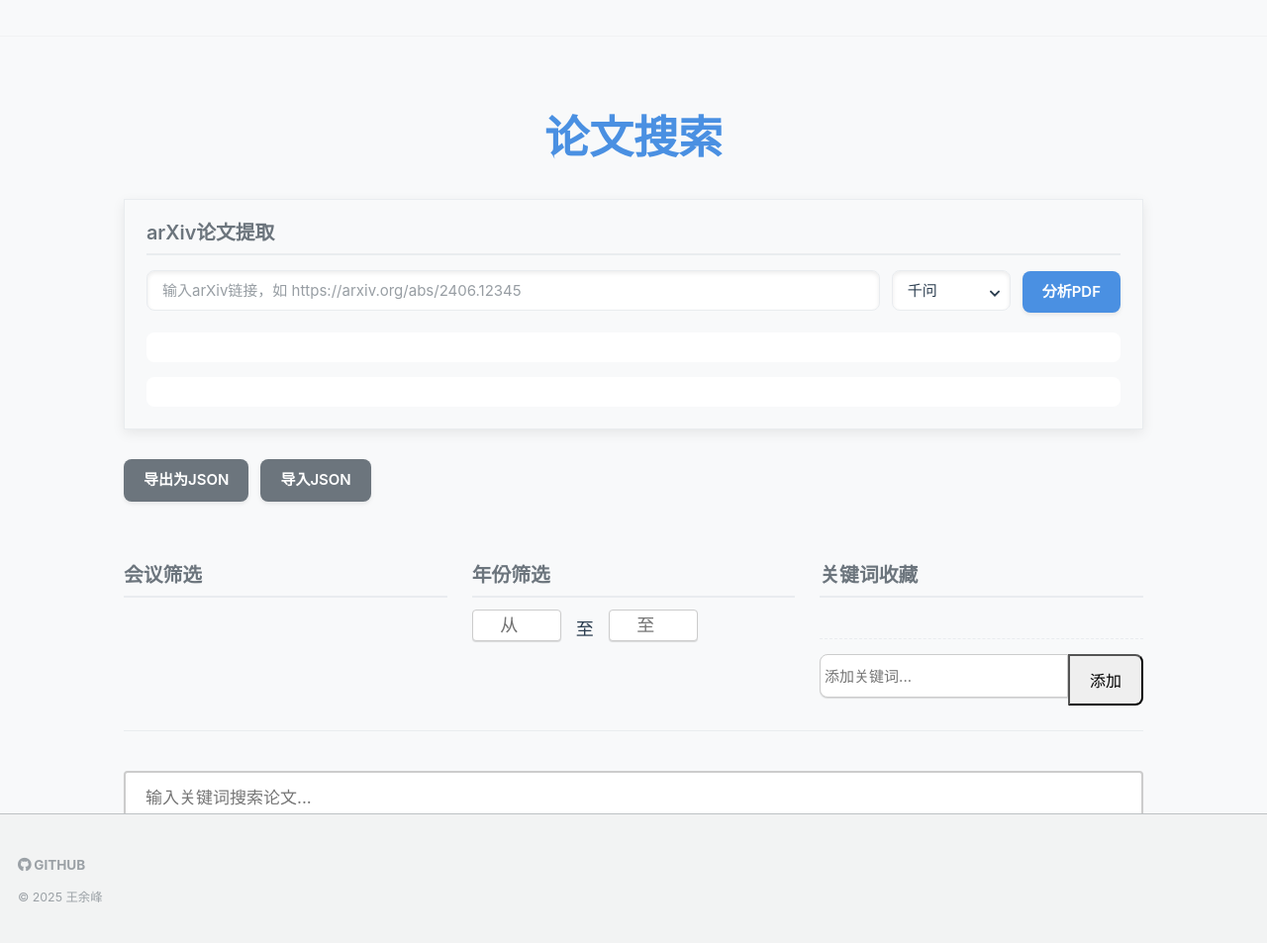
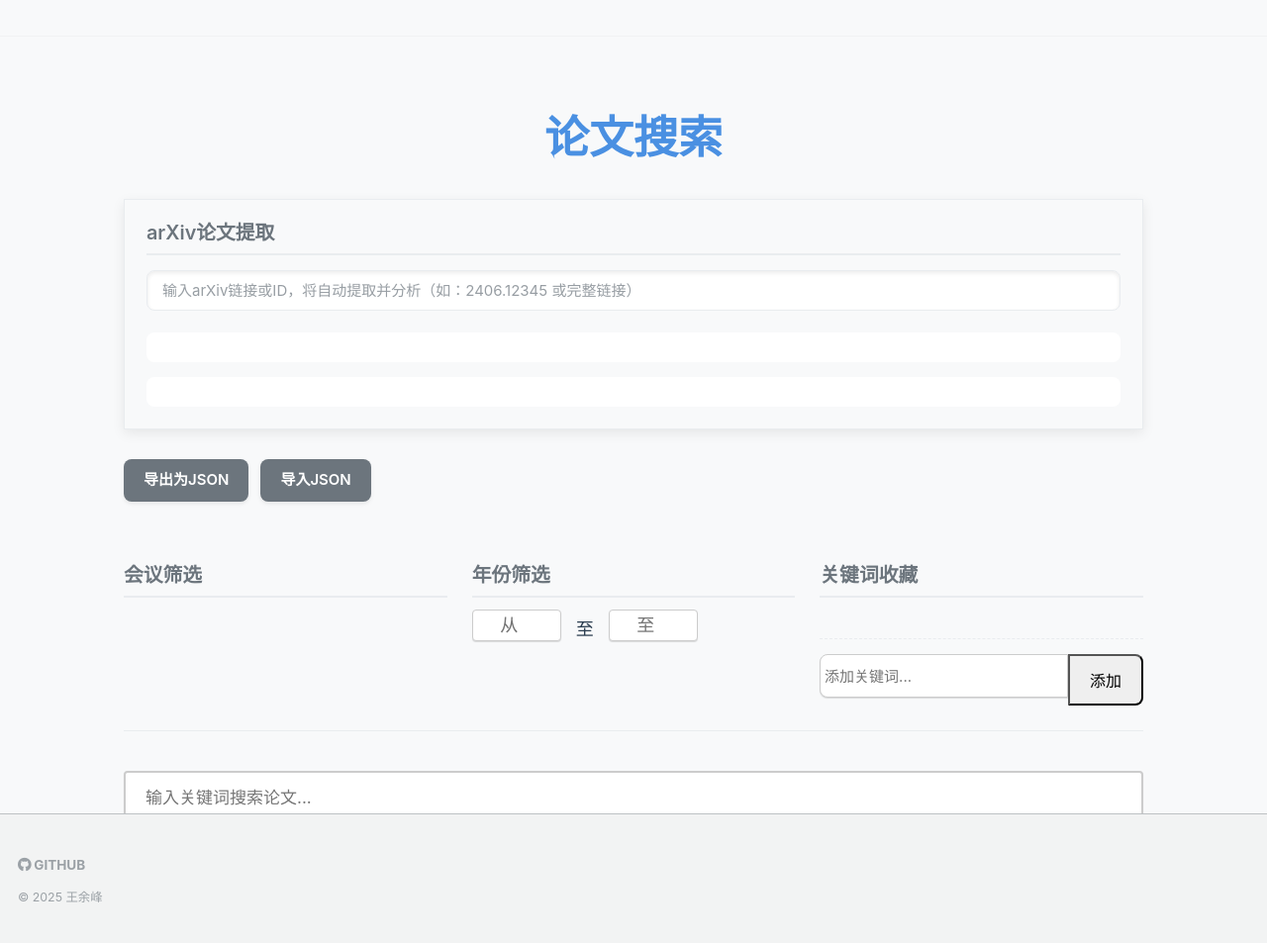
Before and after one commit to CrescentVelvet/crescentvelvet.github.io, a Jekyll site: the page built from _pages/paper_retrieval.html, in a window 1280 px wide. Shown: the whole page at 99% size. Built offline with Jekyll 4.4.1, drawn with Linux system fonts in a browser that asks for light colours.

Commit message:
增加Kimi自动上传论文并分析的功能

```diff
--- a/_pages/paper_retrieval.html
+++ b/_pages/paper_retrieval.html
@@ -511,24 +511,9 @@ layout: default
             <h3 style="margin-top:0;">arXiv论文提取</h3>
             <div class="input-group" style="display:flex;gap:12px;margin-top:15px;align-items:center;">
                 <input type="text" id="arxivInput" class="input-control" style="flex:1"
-                    placeholder="输入arXiv链接，如 https://arxiv.org/abs/2406.12345">
-                <div class="select-wrapper" style="position:relative;min-width:120px;">
-                    <select id="llmSelect" class="input-control" style="width:100%;appearance:none;padding-right:30px;">
-                        <option value="kimi">千问</option>
-                        <option value="moonshot">元宝</option>
-                        <option value="qwen">豆包</option>
-                        <option value="glm">Kimi</option>
-                    </select>
-                    <div style="position:absolute;right:10px;top:50%;transform:translateY(-50%);pointer-events:none;">
-                        <svg width="12" height="12" viewBox="0 0 12 12">
-                            <path d="M2 4L6 8L10 4" stroke="currentColor" fill="none" stroke-width="2" stroke-linecap="round"/>
-                        </svg>
-                    </div>
-                </div>
-                <button id="llmAnalyzeBtn" class="btn btn-primary">分析PDF</button>
+                    placeholder="输入arXiv链接或ID，将自动提取并分析（如：2406.12345 或完整链接）">
             </div>
             <div id="arxivResult" class="result-box" style="margin-top:15px;padding:15px;border-radius:var(--button-radius);background:var(--text-light);"></div>
-            <button id="kimiAnalyzeBtn" class="btn btn-accent" style="margin-top:15px;display:none;">用Kimi分析PDF</button>
             <div id="kimiResult" class="result-box" style="margin-top:15px;padding:15px;border-radius:var(--button-radius);background:var(--text-light);"></div>
         </div>
         <!-- arXiv提取功能结束 -->
@@ -887,10 +905,26 @@ layout: default
                 }
             }
             if (!arxivId) {
-                resultDiv.innerHTML = '<span style="color:#dc3545;">请输入正确的 arXiv 链接或ID</span>';
+                resultDiv.innerHTML = `
+                    <div style="padding: 15px; border-radius: var(--button-radius); background: var(--light-bg);">
+                        <div style="color: var(--accent-color);">⚠️ 请输入正确的 arXiv 链接或ID</div>
+                        <div style="margin-top: 8px; font-size: 0.9em; color: var(--text-secondary);">支持的格式：
+                            <ul style="margin-top: 5px; margin-bottom: 0;">
+                                <li>arXiv ID（如：2406.12345）</li>
+                                <li>完整链接（如：https://arxiv.org/abs/2406.12345）</li>
+                                <li>PDF链接（如：https://arxiv.org/pdf/2406.12345.pdf）</li>
+                            </ul>
+                        </div>
+                    </div>
+                `;
+                document.getElementById('kimiResult').innerHTML = '';
                 return;
             }
-            resultDiv.innerHTML = '正在获取...';
+            resultDiv.innerHTML = `
+                <div style="padding: 15px; border-radius: var(--button-radius); background: var(--light-bg);">
+                    <div style="margin-bottom: 10px;">🔄 正在获取论文信息...</div>
+                </div>
+            `;
             fetch(`https://export.arxiv.org/api/query?id_list=${arxivId}`)
                 .then(res => res.text())
                 .then(xmlStr => {
@@ -898,7 +932,13 @@ layout: default
                     const xml = parser.parseFromString(xmlStr, "text/xml");
                     const entry = xml.querySelector("entry");
                     if (!entry) {
-                        resultDiv.innerHTML = '<span style="color:#dc3545;">未找到论文信息</span>';
+                        resultDiv.innerHTML = `
+                            <div style="padding: 15px; border-radius: var(--button-radius); background: var(--light-bg);">
+                                <div style="color: var(--accent-color);">❌ 未找到论文信息</div>
+                                <div style="margin-top: 8px; font-size: 0.9em; color: var(--text-secondary);">请检查输入的ID是否正确</div>
+                            </div>
+                        `;
+                        document.getElementById('kimiResult').innerHTML = '';
                         return;
                     }
                     const title = entry.querySelector("title")?.textContent.trim();
@@ -907,28 +947,51 @@ layout: default
                     const published = entry.querySelector("published")?.textContent.slice(0,10);
                     const link = entry.querySelector("id")?.textContent;
                     resultDiv.innerHTML = `
-                        <b>标题：</b>${title}<br>
-                        <b>作者：</b>${authors}<br>
-                        <b>发表日期：</b>${published}<br>
-                        <b>摘要：</b><pre style="white-space: pre-wrap;background:#f8f9fa;padding:10px;border-radius:5px;">${summary}</pre>
-                        <b>arXiv链接：</b><a href="${link}" target="_blank">${link}</a>
+                        <div style="padding: 15px; border-radius: var(--button-radius); background: var(--light-bg);">
+                            <div style="margin-bottom: 15px; color: var(--success-color);">✅ 论文信息获取成功</div>
+                            <div class="paper-info">
+                                <div style="margin-bottom: 10px;"><b>标题：</b>${title}</div>
+                                <div style="margin-bottom: 10px;"><b>作者：</b>${authors}</div>
+                                <div style="margin-bottom: 10px;"><b>发表日期：</b>${published}</div>
+                                <div style="margin-bottom: 10px;"><b>摘要：</b>
+                                    <div style="background: var(--text-light); padding: 12px; border-radius: var(--button-radius); margin-top: 5px; font-size: 0.95em;">${summary}</div>
+                                </div>
+                                <div><b>arXiv链接：</b><a href="${link}" target="_blank" style="color: var(--primary-color);">${link}</a></div>
+                            </div>
+                        </div>
                     `;
                 })
                 .catch(e => {
-                    resultDiv.innerHTML = '<span style="color:#dc3545;">请求失败：' + e + '</span>';
+                    resultDiv.innerHTML = `
+                        <div style="padding: 15px; border-radius: var(--button-radius); background: var(--light-bg);">
+                            <div style="color: var(--accent-color);">❌ 请求失败</div>
+                            <div style="margin-top: 8px; font-size: 0.9em; color: var(--text-secondary);">${e}</div>
+                        </div>
+                    `;
+                    document.getElementById('kimiResult').innerHTML = '';
                 });
             currentArxivPdfUrl = `https://arxiv.org/pdf/${arxivId}.pdf`;
-            document.getElementById('kimiAnalyzeBtn').style.display = 'inline-block';
+            // 自动触发Kimi分析
+            analyzeWithKimi();
+            document.getElementById('kimiAnalyzeBtn').style.display = 'none';
             document.getElementById('kimiResult').innerHTML = '';
         }
 
         const kimiApiKey = 'sk-URIWaOsVdGAZRX9AAMRDTRwp1JiIqSGtGg74gaO7E3xNOClP';
-        document.getElementById('kimiAnalyzeBtn').onclick = async function() {
+
+        // 将Kimi分析功能提取为独立函数
+        async function analyzeWithKimi() {
             if (!currentArxivPdfUrl) {
                 document.getElementById('kimiResult').innerHTML = '请先提取论文信息';
                 return;
             }
-            document.getElementById('kimiResult').innerHTML = '正在下载PDF...';
+            const kimiResultDiv = document.getElementById('kimiResult');
+            kimiResultDiv.innerHTML = `
+                <div style="padding: 15px; border-radius: var(--button-radius); background: var(--light-bg);">
+                    <div style="margin-bottom: 10px;">🔄 正在处理论文分析，请稍候...</div>
+                    <div style="font-size: 0.9em; color: var(--text-secondary);">1. 下载PDF文件</div>
+                </div>
+            `;
             let pdfBlob;
             try {
                 pdfBlob = await fetch(currentArxivPdfUrl).then(r => r.blob());
@@ -936,7 +999,13 @@ layout: default
                 document.getElementById('kimiResult').innerHTML = 'PDF下载失败：' + e;
                 return;
             }
-            document.getElementById('kimiResult').innerHTML = '正在上传PDF到Kimi...';
+            kimiResultDiv.innerHTML = `
+                <div style="padding: 15px; border-radius: var(--button-radius); background: var(--light-bg);">
+                    <div style="margin-bottom: 10px;">🔄 正在处理论文分析，请稍候...</div>
+                    <div style="font-size: 0.9em; color: var(--text-secondary);">1. ✅ PDF文件下载完成</div>
+                    <div style="font-size: 0.9em; color: var(--text-secondary);">2. 上传PDF到Kimi</div>
+                </div>
+            `;
             let fileId;
             try {
                 const formData = new FormData();
@@ -953,7 +1022,14 @@ layout: default
                 document.getElementById('kimiResult').innerHTML = 'PDF上传失败：' + e;
                 return;
             }
-            document.getElementById('kimiResult').innerHTML = 'Kimi正在分析PDF，请稍候...';
+            kimiResultDiv.innerHTML = `
+                <div style="padding: 15px; border-radius: var(--button-radius); background: var(--light-bg);">
+                    <div style="margin-bottom: 10px;">🔄 正在处理论文分析，请稍候...</div>
+                    <div style="font-size: 0.9em; color: var(--text-secondary);">1. ✅ PDF文件下载完成</div>
+                    <div style="font-size: 0.9em; color: var(--text-secondary);">2. ✅ PDF上传完成</div>
+                    <div style="font-size: 0.9em; color: var(--text-secondary);">3. Kimi正在分析论文内容</div>
+                </div>
+            `;
             try {
                 const body = JSON.stringify({
                     model: 'moonshot-v1-8k',
@@ -978,7 +1054,12 @@ layout: default
                 if (chatData.choices && chatData.choices[0] && chatData.choices[0].message && chatData.choices[0].message.content) {
                     answer = chatData.choices[0].message.content.replace(/\\n/g, '<br>');
                 }
-                document.getElementById('kimiResult').innerHTML = answer || '未能获取有效分析结果';
+                kimiResultDiv.innerHTML = `
+                    <div style="padding: 15px; border-radius: var(--button-radius); background: var(--light-bg);">
+                        <div style="margin-bottom: 10px;">✅ 论文分析完成</div>
+                        <div style="margin-top: 15px; white-space: pre-wrap;">${answer || '未能获取有效分析结果'}</div>
+                    </div>
+                `;
             } catch (e) {
                 document.getElementById('kimiResult').innerHTML = 'Kimi分析失败：' + e;
             }
```
Also changed, not shown: other parts of _pages/paper_retrieval.html (+33 -0 lines).
